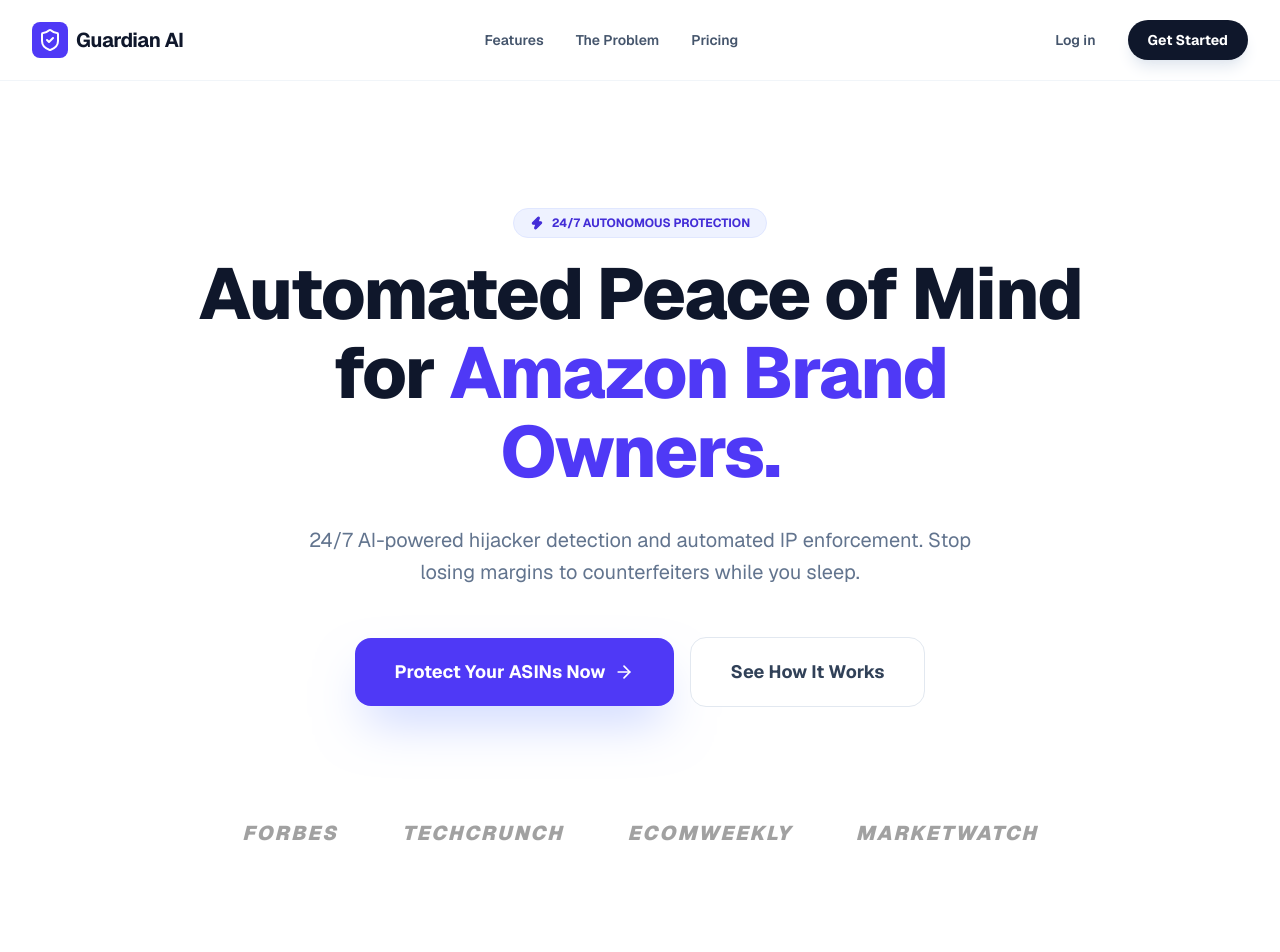
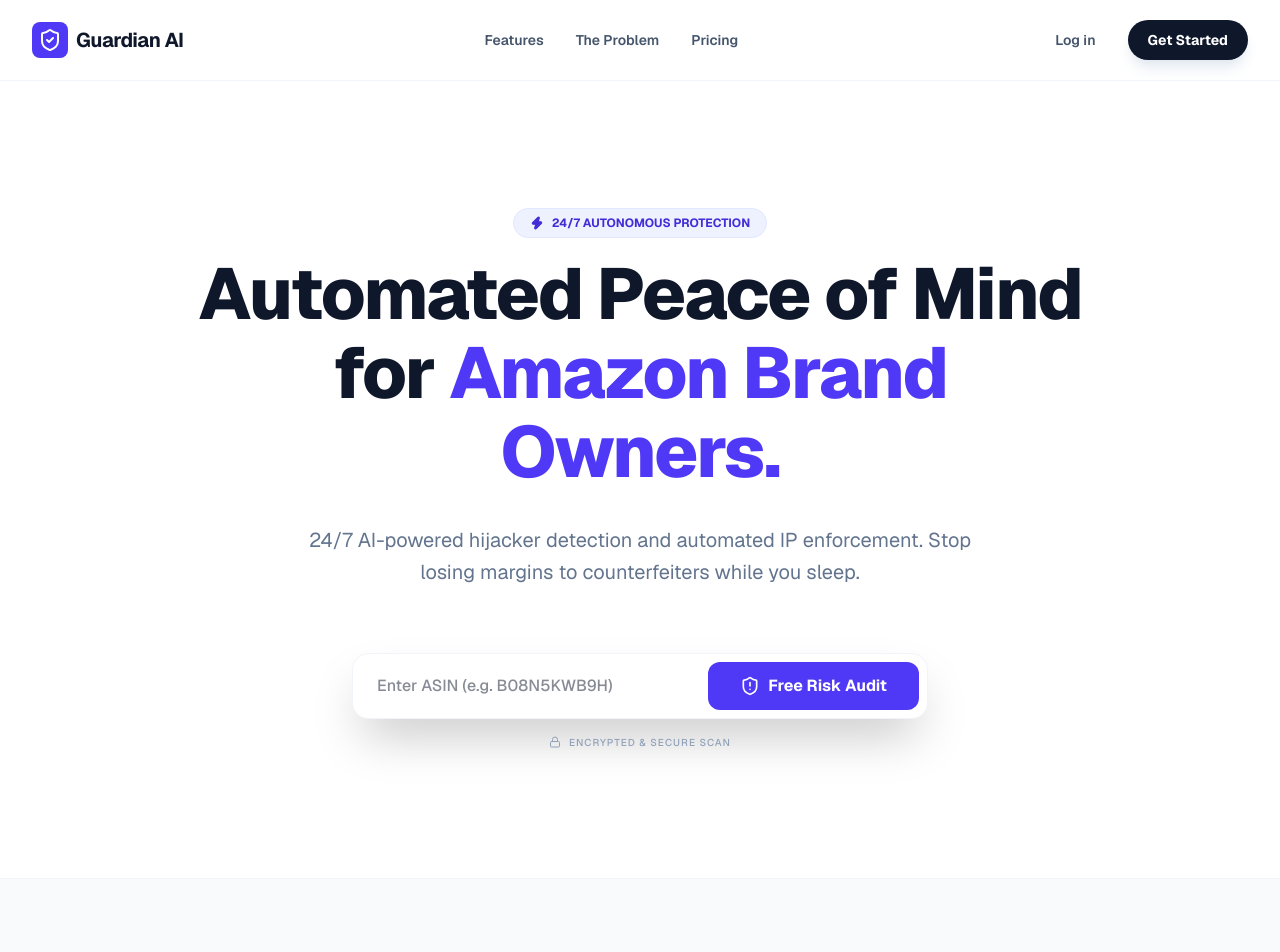
Before and after one commit to mikeyuka/brand-guardian-ai, a Next.js app: page / in a window 1280 px wide. Shown: the top 952 px of the page. Built offline with nearby package versions, Linux system fonts and the light colour scheme.

Commit message:
opt: implement two-stage detection pipeline and viral risk audit widget

```diff
--- a/src/app/api/cron/scan/route.ts
+++ b/src/app/api/cron/scan/route.ts
@@ -6,7 +6,6 @@
   console.log('Autonomous Scan Triggered:', new Date().toISOString());
 
   try {
-    // 1. Fetch all monitored items
     const { data: monitoredItems, error: fetchError } = await supabase
       .from('monitored_items')
       .select('*, brands(name)');
@@ -16,21 +15,18 @@
     const results = [];
 
     for (const item of monitoredItems || []) {
-      // 2. Mock a product data fetch (Simulating SP-API or Scraper)
-      // In a real scenario, this would call a scraper or Amazon API
       const mockProductData: ProductData = {
         identifier: item.identifier,
         title: `${item.brands.name} Professional Series - ${item.identifier}`,
-        price: item.msrp * (Math.random() < 0.2 ? 0.5 : 0.95), // 20% chance of a major price drop
+        price: item.msrp * (Math.random() < 0.2 ? 0.5 : 0.95),
         msrp: item.msrp,
         seller: Math.random() < 0.2 ? "QuickFake-Direct" : "Authorized Seller Inc",
         platform: item.platform,
+        brandId: item.brand_id // [C-02] Pass brandId for whitelist pre-filter
       };
 
-      // 3. Call the detection engine
       const detection = await detectThreat(mockProductData);
 
-      // 4. If high threat, log an incident
       if (detection.threatScore > 80) {
         const { error: incidentError } = await supabase.from('incidents').insert({
           monitored_item_id: item.id,
@@ -39,7 +35,6 @@
           threat_level: detection.threatScore > 90 ? 'critical' : 'high',
           status: 'pending',
           evidence_url: `https://www.amazon.com/dp/${item.identifier}`,
-          // Note: In real world, we'd save the AI reason in a metadata field if added to schema
         });
 
         if (incidentError) {
--- /dev/null
+++ b/src/app/api/v1/quick-check/route.ts
@@ -0,0 +1,26 @@
+import { NextResponse } from 'next/server';
+import { getMockRisk } from '@/lib/services/mockCache';
+
+export async function POST(request: Request) {
+  try {
+    const { asin, turnstileToken } = await request.json();
+
+    if (!asin) {
+      return NextResponse.json({ error: 'ASIN is required' }, { status: 400 });
+    }
+
+    // In production, verify turnstileToken here
+    // const verifyResponse = await fetch('https://challenges.cloudflare.com/turnstile/v0/siteverify', { ... });
+
+    const riskSummary = getMockRisk(asin);
+
+    return NextResponse.json({
+      asin,
+      ...riskSummary,
+      timestamp: new Date().toISOString()
+    });
+
+  } catch (error: any) {
+    return NextResponse.json({ error: error.message }, { status: 500 });
+  }
+}
--- a/src/app/page.tsx
+++ b/src/app/page.tsx
@@ -1,4 +1,6 @@
-import React from 'react';
+'use client';
+
+import React, { useState } from 'react';
 import Link from 'next/link';
 import {
   ShieldCheck,
@@ -12,10 +14,38 @@
   Globe,
   Lock,
   Menu,
-  X
+  X,
+  Loader2,
+  ShieldAlert
 } from 'lucide-react';
 
 export default function LandingPage() {
+  const [asin, setAsin] = useState('');
+  const [loading, setLoading] = useState(false);
+  const [result, setResult] = useState<any>(null);
+
+  const handleQuickCheck = async (e: React.FormEvent) => {
+    e.preventDefault();
+    if (!asin) return;
+
+    setLoading(true);
+    setResult(null);
+
+    try {
+      const response = await fetch('/api/v1/quick-check', {
+        method: 'POST',
+        headers: { 'Content-Type': 'application/json' },
+        body: JSON.stringify({ asin }),
+      });
+      const data = await response.json();
+      setResult(data);
+    } catch (err) {
+      console.error(err);
+    } finally {
+      setLoading(false);
+    }
+  };
+
   return (
     <div className="min-h-screen bg-white text-slate-900 font-sans selection:bg-indigo-100 selection:text-indigo-900">
       {/* Navigation */}
@@ -47,48 +77,70 @@
       </nav>
 
       {/* Hero Section */}
-      <header className="pt-40 pb-20 lg:pt-52 lg:pb-32 px-4 relative overflow-hidden">
+      <header className="pt-40 pb-20 lg:pt-52 lg:pb-32 px-4 relative overflow-hidden text-center">
         <div className="absolute top-0 left-1/2 -translate-x-1/2 w-full h-full -z-10 pointer-events-none">
           <div className="absolute top-0 left-1/4 w-96 h-96 bg-indigo-50 rounded-full blur-3xl opacity-50" />
           <div className="absolute bottom-0 right-1/4 w-96 h-96 bg-blue-50 rounded-full blur-3xl opacity-50" />
         </div>
 
-        <div className="max-w-4xl mx-auto text-center space-y-8 relative">
-          <div className="inline-flex items-center gap-2 px-4 py-1.5 rounded-full bg-indigo-50 text-indigo-700 text-xs font-bold border border-indigo-100 mb-4 animate-in fade-in slide-in-from-bottom-2 duration-700">
+        <div className="max-w-4xl mx-auto space-y-8 relative">
+          <div className="inline-flex items-center gap-2 px-4 py-1.5 rounded-full bg-indigo-50 text-indigo-700 text-xs font-bold border border-indigo-100 mb-4">
             <Zap className="w-3.5 h-3.5 fill-current" />
             24/7 AUTONOMOUS PROTECTION
           </div>
 
-          <h1 className="text-5xl lg:text-7xl font-extrabold text-slate-900 tracking-tight leading-[1.1] animate-in fade-in slide-in-from-bottom-4 duration-700 delay-100">
+          <h1 className="text-5xl lg:text-7xl font-extrabold text-slate-900 tracking-tight leading-[1.1]">
             Automated Peace of Mind for <span className="text-indigo-600">Amazon Brand Owners.</span>
           </h1>
 
-          <p className="text-xl text-slate-500 max-w-2xl mx-auto leading-relaxed animate-in fade-in slide-in-from-bottom-6 duration-700 delay-200">
+          <p className="text-xl text-slate-500 max-w-2xl mx-auto leading-relaxed">
             24/7 AI-powered hijacker detection and automated IP enforcement. Stop losing margins to counterfeiters while you sleep.
           </p>
 
-          <div className="flex flex-col sm:flex-row items-center justify-center gap-4 pt-4 animate-in fade-in slide-in-from-bottom-8 duration-700 delay-300">
-            <Link
-              href="/dashboard/onboarding"
-              className="w-full sm:w-auto bg-indigo-600 text-white px-10 py-5 rounded-2xl font-bold text-lg hover:bg-indigo-700 transition-all shadow-2xl shadow-indigo-200 flex items-center justify-center gap-2 group"
-            >
-              Protect Your ASINs Now
-              <ArrowRight className="w-5 h-5 group-hover:translate-x-1 transition-transform" />
-            </Link>
-            <Link
-              href="#features"
-              className="w-full sm:w-auto bg-white text-slate-700 border border-slate-200 px-10 py-5 rounded-2xl font-bold text-lg hover:bg-slate-50 transition-all flex items-center justify-center gap-2"
-            >
-              See How It Works
-            </Link>
-          </div>
+          {/* [C-04] Viral Risk Widget */}
+          <div className="max-w-xl mx-auto pt-8">
+            <div className="bg-white p-2 rounded-2xl shadow-2xl border border-slate-100 flex flex-col sm:flex-row gap-2 transition-all focus-within:ring-2 focus-within:ring-indigo-500">
+              <input
+                type="text"
+                placeholder="Enter ASIN (e.g. B08N5KWB9H)"
+                className="flex-1 px-4 py-3 outline-none text-slate-900 font-medium"
+                value={asin}
+                onChange={(e) => setAsin(e.target.value)}
+              />
+              <button
+                onClick={handleQuickCheck}
+                disabled={loading}
+                className="bg-indigo-600 text-white px-8 py-3 rounded-xl font-bold hover:bg-indigo-700 transition-all flex items-center justify-center gap-2 disabled:opacity-50"
+              >
+                {loading ? <Loader2 className="w-5 h-5 animate-spin" /> : <ShieldAlert className="w-5 h-5" />}
+                Free Risk Audit
+              </button>
+            </div>
 
-          {/* Social Proof Placeholder */}
-          <div className="pt-20 opacity-40 grayscale flex flex-wrap justify-center gap-8 lg:gap-16">
-            <span className="text-xl font-black italic tracking-widest uppercase">Forbes</span>
-            <span className="text-xl font-black italic tracking-widest uppercase">TechCrunch</span>
-            <span className="text-xl font-black italic tracking-widest uppercase">EcomWeekly</span>
-            <span className="text-xl font-black italic tracking-widest uppercase">MarketWatch</span>
+            {result && (
+              <div className="mt-6 p-6 bg-slate-50 border border-slate-200 rounded-2xl text-left animate-in fade-in slide-in-from-top-4 duration-500">
+                <div className="flex items-center justify-between mb-4">
+                  <div className="flex items-center gap-2">
+                    <div className={`w-3 h-3 rounded-full ${result.riskScore > 70 ? 'bg-red-500' : result.riskScore > 30 ? 'bg-amber-500' : 'bg-green-500'}`} />
+                    <span className="text-sm font-bold text-slate-900">ASIN: {result.asin}</span>
+                  </div>
+                  <span className="text-xs font-bold text-slate-400">Risk Score: {result.riskScore}/100</span>
+                </div>
+                <p className="text-sm text-slate-600 leading-relaxed mb-4">{result.summary}</p>
+                <div className="flex flex-wrap gap-2 mb-6">
+                  {result.threats.map((t: string) => (
+                    <span key={t} className="px-2 py-1 bg-red-100 text-red-700 text-[10px] font-bold rounded uppercase tracking-wider">{t}</span>
+                  ))}
+                </div>
+                <Link href="/dashboard/onboarding" className="text-indigo-600 text-sm font-bold flex items-center gap-1 hover:gap-2 transition-all">
+                  Fix this now <ArrowRight className="w-4 h-4" />
+                </Link>
+              </div>
+            )}
+
+            <p className="mt-4 text-[10px] text-slate-400 font-medium uppercase tracking-widest flex items-center justify-center gap-2">
+              <Lock className="w-3 h-3" /> Encrypted & Secure Scan
+            </p>
           </div>
         </div>
       </header>
--- /dev/null
+++ b/src/lib/services/mockCache.ts
@@ -0,0 +1,24 @@
+export const mockRiskCache: Record<string, any> = {
+  'B08N5KWB9H': {
+    riskScore: 85,
+    summary: 'High Risk. 3 unauthorized sellers detected. Price is 42% below MSRP on eBay.',
+    threats: ['Hijacker Detected', 'MAP Violation'],
+    recommendation: 'Immediate automated enforcement recommended.'
+  },
+  'B07XJ8C8F1': {
+    riskScore: 12,
+    summary: 'Low Risk. All sellers are whitelisted. Pricing is stable across platforms.',
+    threats: [],
+    recommendation: 'Continuous monitoring active.'
+  },
+  'DEFAULT': {
+    riskScore: 45,
+    summary: 'Moderate Risk. Potential pricing anomaly detected on secondary platforms.',
+    threats: ['Price Discrepancy'],
+    recommendation: 'Run a deep scan to verify seller authenticity.'
+  }
+};
+
+export function getMockRisk(asin: string) {
+  return mockRiskCache[asin] || mockRiskCache['DEFAULT'];
+}
--- a/src/lib/supabase.ts
+++ b/src/lib/supabase.ts
@@ -3,4 +3,7 @@
 const supabaseUrl = process.env.NEXT_PUBLIC_SUPABASE_URL || '';
 const supabaseAnonKey = process.env.NEXT_PUBLIC_SUPABASE_ANON_KEY || '';
 
+// [C-01] PROD TIP: Use Supavisor connection string (Transaction Mode)
+// for serverless functions to prevent connection exhaustion at scale.
+// Example: postgres://[user].[project-ref]:[password]@aws-0-[region].pooler.supabase.com:6543/postgres?pgbouncer=true
 export const supabase = createClient(supabaseUrl, supabaseAnonKey);
```
Also changed, not shown: src/lib/services/detector.ts (+25 -3 lines).
